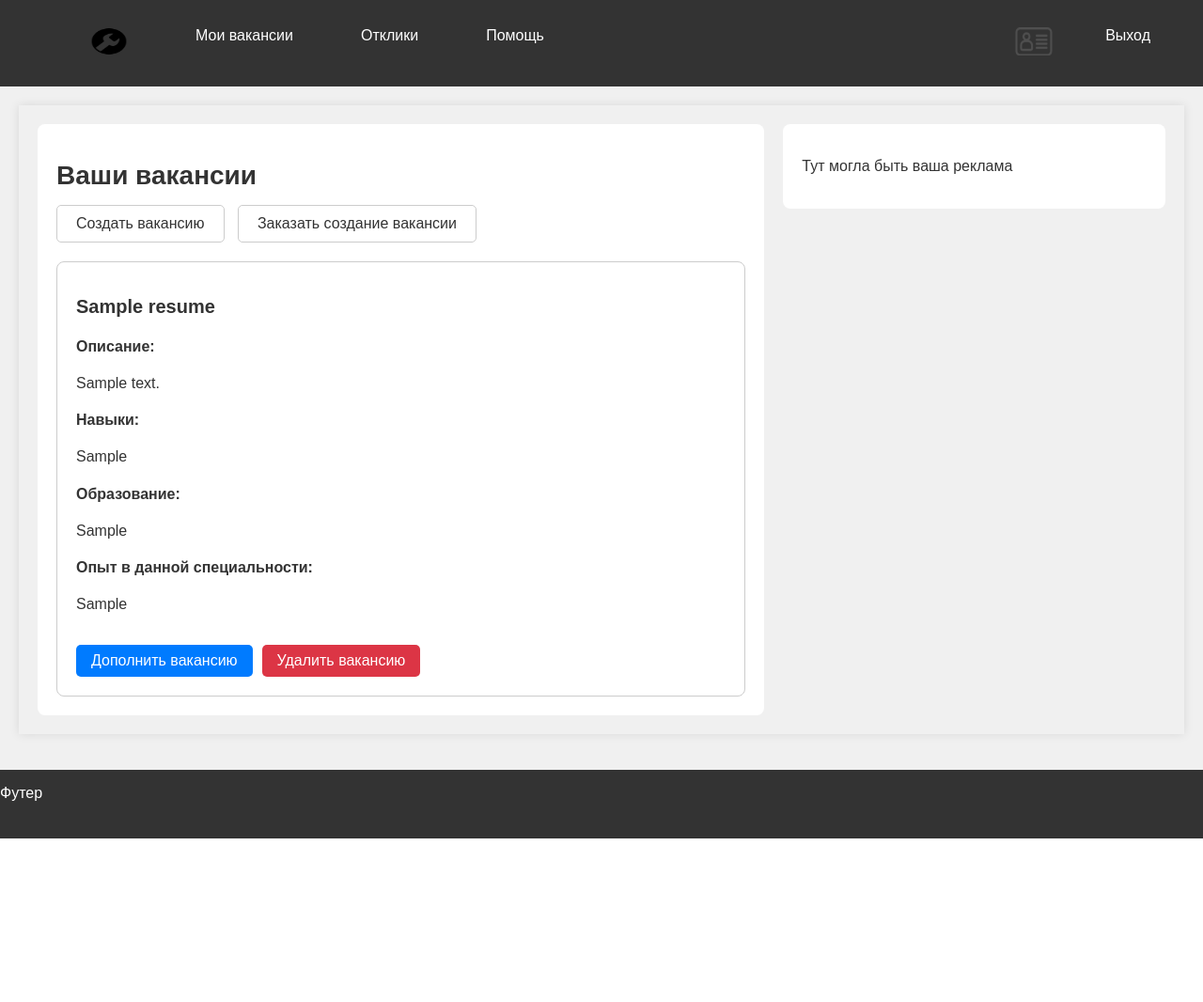
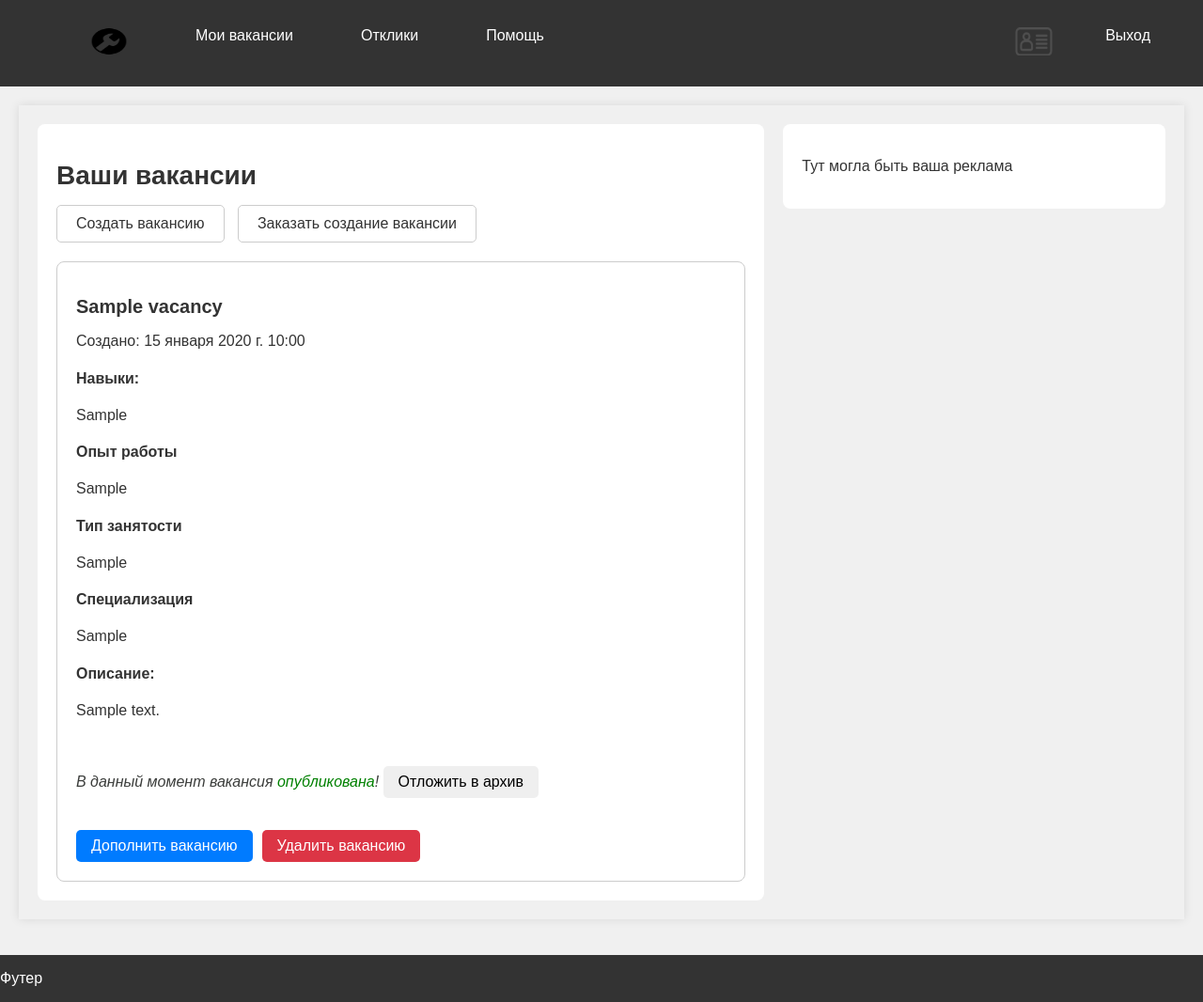
Before and after one commit to smile-rus1/my_diplom, a Django app: template job_search_help_site/search_site/templates/company_vacancy.html in a window 1280 px wide. Shown: the whole page at 94% size. Before the commit the page ends 892 px from the top, so only its background shows below. Run offline with Django 4.2, Linux system fonts and the light colour scheme; the template is opened without the code that fills it: values that come from a table or form of the project are taken from there, others are empty; a user stored in the database is signed in; tables that the repository leaves empty hold one stand-in row (values such as "Sample post"); parts of the project's set-up code (start-up, migrations or seed data) failed here and were passed over.

Commit message:
Добавил вывод вакансии и стилей к ней.

```diff
--- a/job_search_help_site/search_site/templates/company_vacancy.html
+++ b/job_search_help_site/search_site/templates/company_vacancy.html
@@ -5,6 +5,12 @@
 
 {% block css %}
 <link type="text/css" href="{% static 'search_site/styles/main_applicant.css' %}" rel="stylesheet"/>
+<style>
+  .published {
+    font-style: italic;
+    color: #3b3d3b;
+}
+</style>
 {% endblock %}
 
 {% block content %}
@@ -17,20 +23,33 @@
     </div>
 
     <div class="summary-container">
-      {% for resume in resumes %}
+      {% for vacancy in vacancies %}
       <div class="resume-container">
-        <h2 class="resume-title">{{ resume.name_of_resume }}</h2>
+        <h2 class="resume-title">{{ vacancy.title_vacancy }}</h2>
         <div>
-          {% if resume.about_applicant %}
-          <h4>Описание:</h4>
-          <p>{{ resume.about_applicant|slice:"50" }}{% if resume.about_applicant|length > 50 %}...{%endif%}</p>
+          <p>Создано: <span>{{vacancy.created_at}}</span></p>
+          <h4>Навыки:</h4>
+          <p>{{ vacancy.key_skills }}</p>
+          <h4>Опыт работы</h4>
+          <p>{% if vacancy.experience %}{{ vacancy.experience }}{% else %}Нет опыта{% endif %}</p>
+          <h4>Тип занятости</h4>
+          <p>{% if vacancy.type_of_employment %}{{ vacancy.type_of_employment }}{% else %}Не указано{% endif %}</p>
+          <h4>Специализация</h4>
+          <p>{{ vacancy.specialization }}</p>
+          {% if vacancy.description %}
+            <h4>Описание:</h4>
+            <p>{{ vacancy.description|slice:"150" }}{% if vacancy.description|length > 150 %}...{%endif%}</p>
           {% endif %}
-          <h4>Навыки:</h4>
-          <p>{{ resume.key_skills }}</p>
-          <h4>Образование:</h4>
-          <p>{{ resume.education }}</p>
-          <h4>Опыт в данной специальности:</h4>
-          <p>{% if resume.experience %}{{ resume.experience }}{% else %}Нет опыта{% endif %}</p>
+          <br>
+          <p class="published">
+            В данный момент вакансия
+            {% if vacancy.is_published %}
+            <span style="color:green;">опубликована</span>{%else%} <span style="color:red;">не опубликована</span>
+            {%endif%}!
+            <span>
+              <button class="resume-button">{% if vacancy.is_published %}Отложить в архив{%else%}Опубликовать{%endif%}</button>
+            </span>
+          </p>
         </div>
          <br>
         <div class="resume-actions">
```
